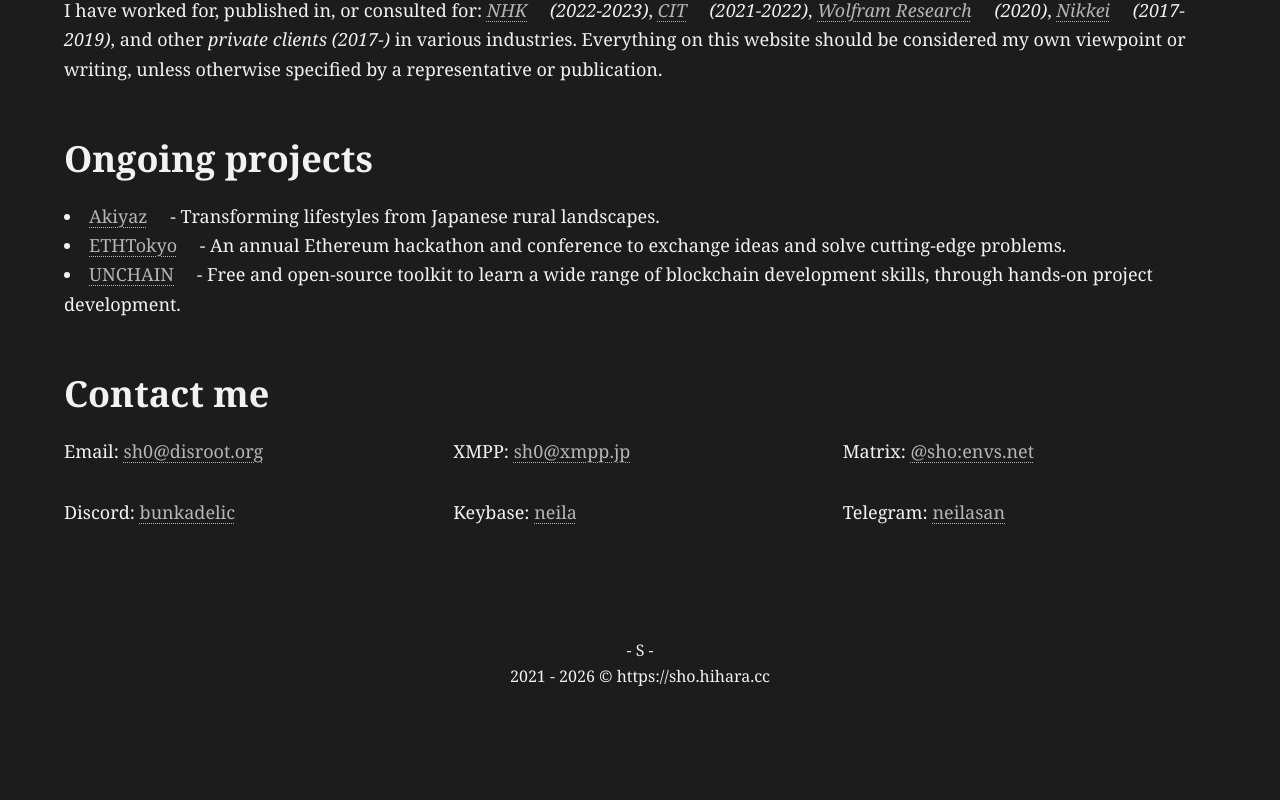
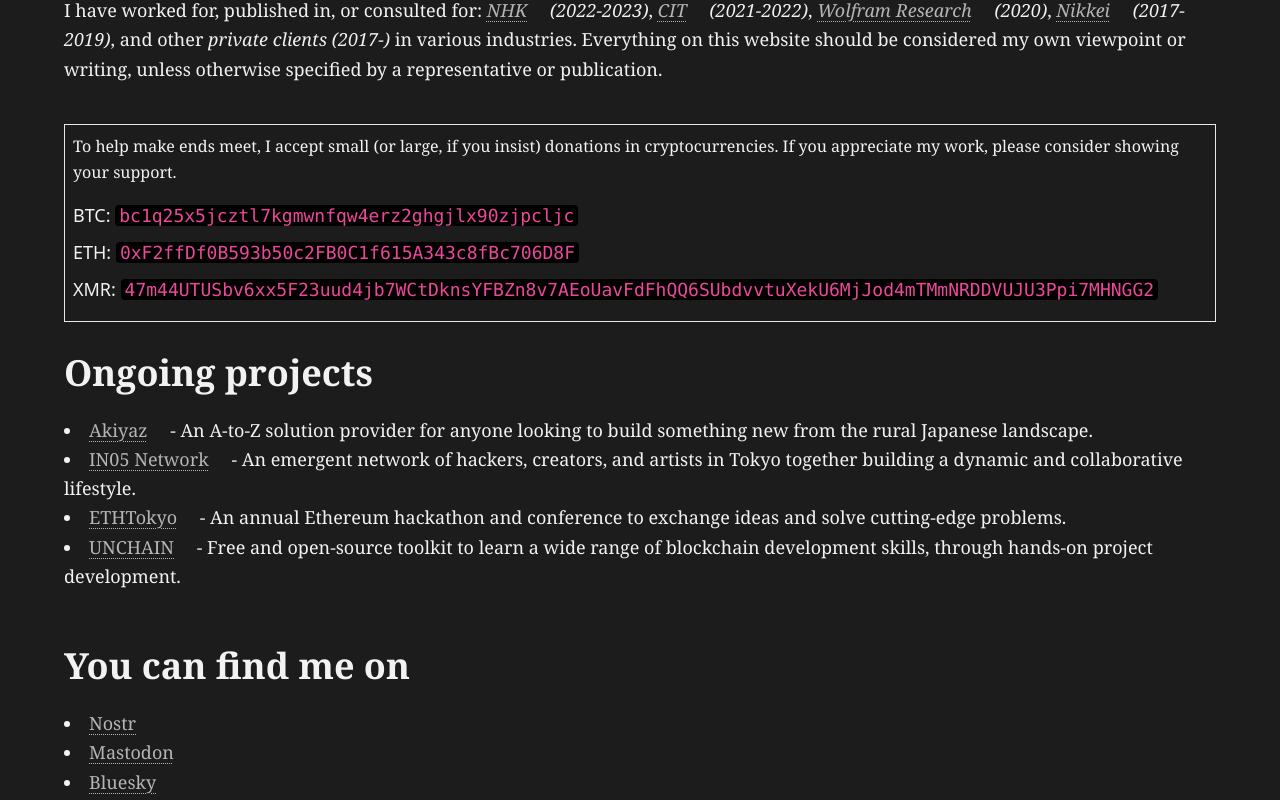
Before and after one commit to neila/neila.github.io, a Next.js app: page /me in a window 1280 px wide. Shown: the part 600-1400 px from the top of the page. Before the commit the page ends 1321 px from the top, so only its background shows below. Built offline with nearby package versions, Linux system fonts and the light colour scheme.

Commit message:
add link

```diff
--- a/src/pages/me/index.tsx
+++ b/src/pages/me/index.tsx
@@ -93,28 +93,23 @@ const DonateToAddresses = () => {
         space-y-2 pb-2 max-w-full list-outside list-none"
       >
         <li>
-          Bitcoin:{" "}
+          BTC:{" "}
           <code className="break-words text-pink-500">
             {walletAddress.bitcoin}
           </code>
         </li>
-        <li>
-          Ethereum:{" "}
+        <li className="group">
+          ETH:{" "}
           <code className="break-words text-pink-500">
             {walletAddress.ethereum}
           </code>
-        </li>
-        <li className="group">
-          DAI/USDT/USDC:{" "}
-          <code className="break-words text-pink-500">
-            {walletAddress.polygon}
-          </code>{" "}
           <span className="text-[0.75rem] leading-4 invisible group-hover:visible">
-            (Accepting on: Polygon PoS, Optimism, Arbitrum, Scroll)
+            (stablecoins and L2s also accepted)
           </span>
         </li>
+
         <li>
-          Monero:{" "}
+          XMR:{" "}
           <code className="break-words max-w-full text-pink-500">
             {walletAddress.monero}
           </code>
@@ -127,16 +122,22 @@ const DonateToAddresses = () => {
 const Websites = () => {
   return (
     <section id="websites" className="py-4">
-      <h1>Websites</h1>
+      <h1>You can find me on</h1>
       <ul>
         <li>
-          <LinkWithIcon url="https://twitter.com/zsh0x" text="Twitter/X" /> /{" "}
+          <LinkWithIcon
+            url="https://primal.net/p/npub1rdsn99fals5lduahfzw487k7waak6aerf04gndpgfs9kxtgy4r0qecqkwc"
+            text="Nostr"
+          />
+        </li>
+        <li>
+          <LinkWithIcon url="https://social.tchncs.de/@neila" text="Mastodon" />
+        </li>
+        <li>
           <LinkWithIcon
             url="https://bsky.app/profile/unchain.tech"
             text="Bluesky"
-          />{" "}
-          {/* /{" "}
-          <LinkWithIcon url="https://social.tchncs.de/@neila" text="Mastodon" /> */}
+          />
         </li>
         {/* <li>
           <LinkWithIcon url="https://discuss.tchncs.de/u/nla" text="Lemmy" />
@@ -155,8 +156,14 @@ const Projects = () => {
       <h1>Ongoing projects</h1>
       <ul>
         <li>
-          <LinkWithIcon url="https://akiyaz.io" text="Akiyaz" /> - Transforming
-          lifestyles from Japanese rural landscapes.
+          <LinkWithIcon url="https://akiyaz.io" text="Akiyaz" /> - An A-to-Z
+          solution provider for anyone looking to build something new from the
+          rural Japanese landscape.
+        </li>
+        <li>
+          <LinkWithIcon url="https://www.in05.org" text="IN05 Network" /> - An
+          emergent network of hackers, creators, and artists in Tokyo together
+          building a dynamic and collaborative lifestyle.
         </li>
         <li>
           <LinkWithIcon url="https://www.ethtokyo.com" text="ETHTokyo" /> - An
@@ -240,9 +247,11 @@ const AboutMePage = () => {
 
           <Work />
 
-          {/* <DonateToAddresses /> */}
+          <DonateToAddresses />
 
           <Projects />
+
+          <Websites />
 
           <Contact />
         </article>
--- a/src/utils/constants.ts
+++ b/src/utils/constants.ts
@@ -1,7 +1,6 @@
 export const walletAddress = {
   bitcoin: "bc1q25x5jcztl7kgmwnfqw4erz2ghgjlx90zjpcljc",
-  ethereum: "0x724C2F25Ca65fef27B2737901FB82D3b86BB6AE3",
-  polygon: "0xF2ffDf0B593b50c2FB0C1f615A343c8fBc706D8F",
+  ethereum: "0xF2ffDf0B593b50c2FB0C1f615A343c8fBc706D8F",
   monero:
     "47m44UTUSbv6xx5F23uud4jb7WCtDknsYFBZn8v7AEoUavFdFhQQ6SUbdvvtuXekU6MjJod4mTMmNRDDVUJU3Ppi7MHNGG2",
 } as const;
```
